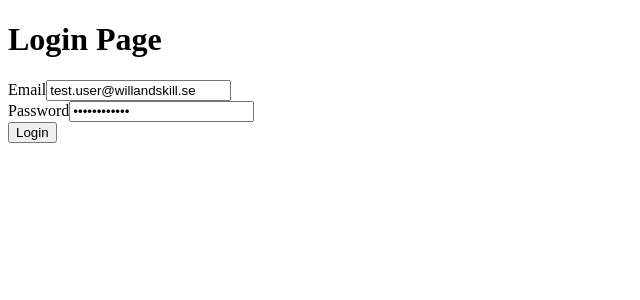
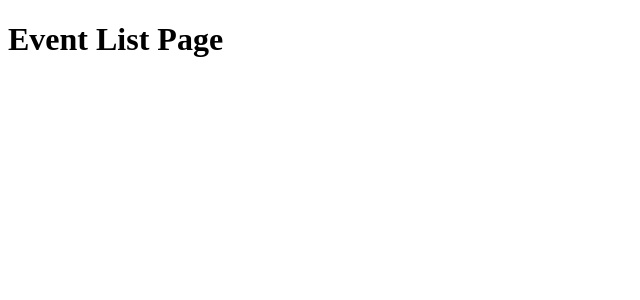
Before and after one commit to hassanmian/js-lessons-event-app, a React (Create React App) app: page /event-list in a window 1280 px wide. Shown: the top 300 px of the page, without its empty margins (0-640 px from the left). Built offline with nearby package versions, Linux system fonts and the light colour scheme.

Commit message:
Add routes for EventListPage and LoginPage

```diff
--- a/src/App.js
+++ b/src/App.js
@@ -2,13 +2,27 @@
 // import React from 'react';
 // import { useRef, useState } from 'react';
 import React from 'react';
+import { Switch, Route } from 'react-router-dom'
+
 import LoginPage from './pages/LoginPage';
+import EventListPage from './pages/EventListPage';
 
 function App() {
 
   return (
     <div>
-      <LoginPage />
+      <Switch>
+
+        <Route path="/event-list">
+          <EventListPage />
+        </Route>
+
+        <Route path="/">
+          <LoginPage />
+        </Route>
+
+      </Switch>
+
     </div>
   );
 }
```
